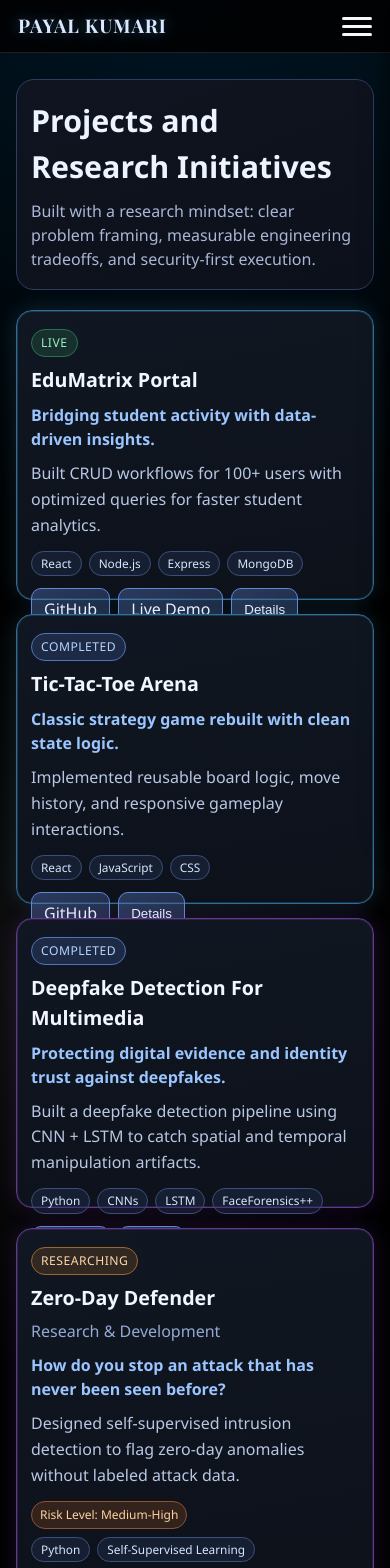
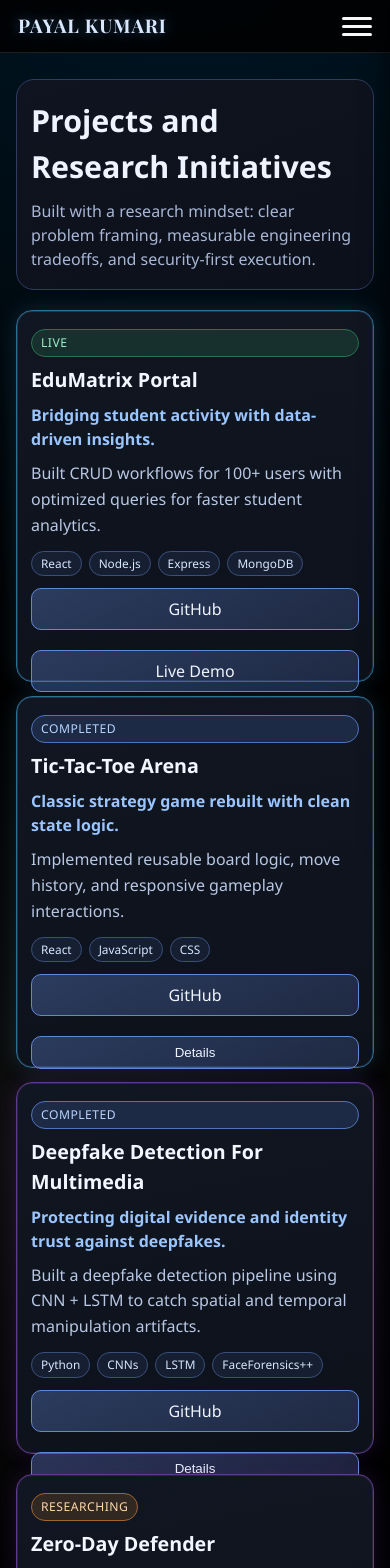
Before and after one commit to payal-315/Portfolio, a React (Vite) app in the folder my-portfolio/: page /projects in a window 390 px wide. Shown: the top 1568 px of the page. Built offline with nearby package versions, Linux system fonts and the light colour scheme.

Commit message:
Fix mobile project card actions

```diff
--- a/my-portfolio/src/App.css
+++ b/my-portfolio/src/App.css
@@ -683,6 +683,11 @@ main {
   text-align: left;
 }
 
+.project-front {
+  display: flex;
+  flex-direction: column;
+}
+
 .project-back {
   transform: rotateY(180deg);
   display: grid;
@@ -788,6 +793,7 @@ main {
   display: flex;
   flex-wrap: wrap;
   gap: 8px;
+  margin-top: auto;
 }
 
 .project-ai .project-front,
@@ -1696,7 +1702,17 @@ main {
 
   .project-card,
   .project-card-inner {
-    min-height: 290px;
+    min-height: 340px;
+  }
+
+  .research-card-extended,
+  .research-card-extended .project-card-inner {
+    min-height: 380px;
+  }
+
+  .project-actions {
+    display: grid;
+    grid-template-columns: repeat(2, minmax(0, 1fr));
   }
 
   .contact-footer-card {
@@ -1788,6 +1804,20 @@ main {
     bottom: 20px;
     width: min(176px, 48vw);
   }
+
+  .project-card,
+  .project-card-inner {
+    min-height: 372px;
+  }
+
+  .research-card-extended,
+  .research-card-extended .project-card-inner {
+    min-height: 410px;
+  }
+
+  .project-actions {
+    grid-template-columns: 1fr;
+  }
 }
 
 @media (max-width: 640px) and (max-height: 760px) {
```
